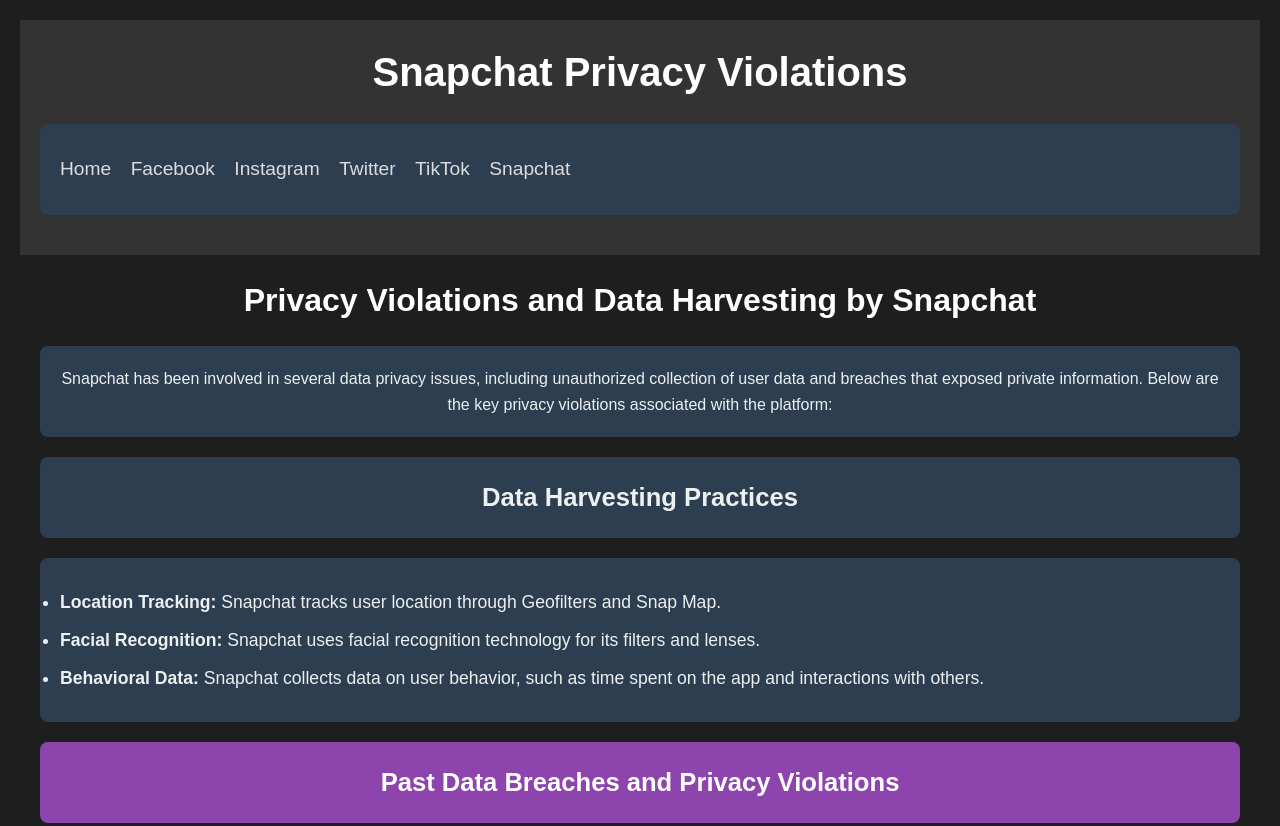
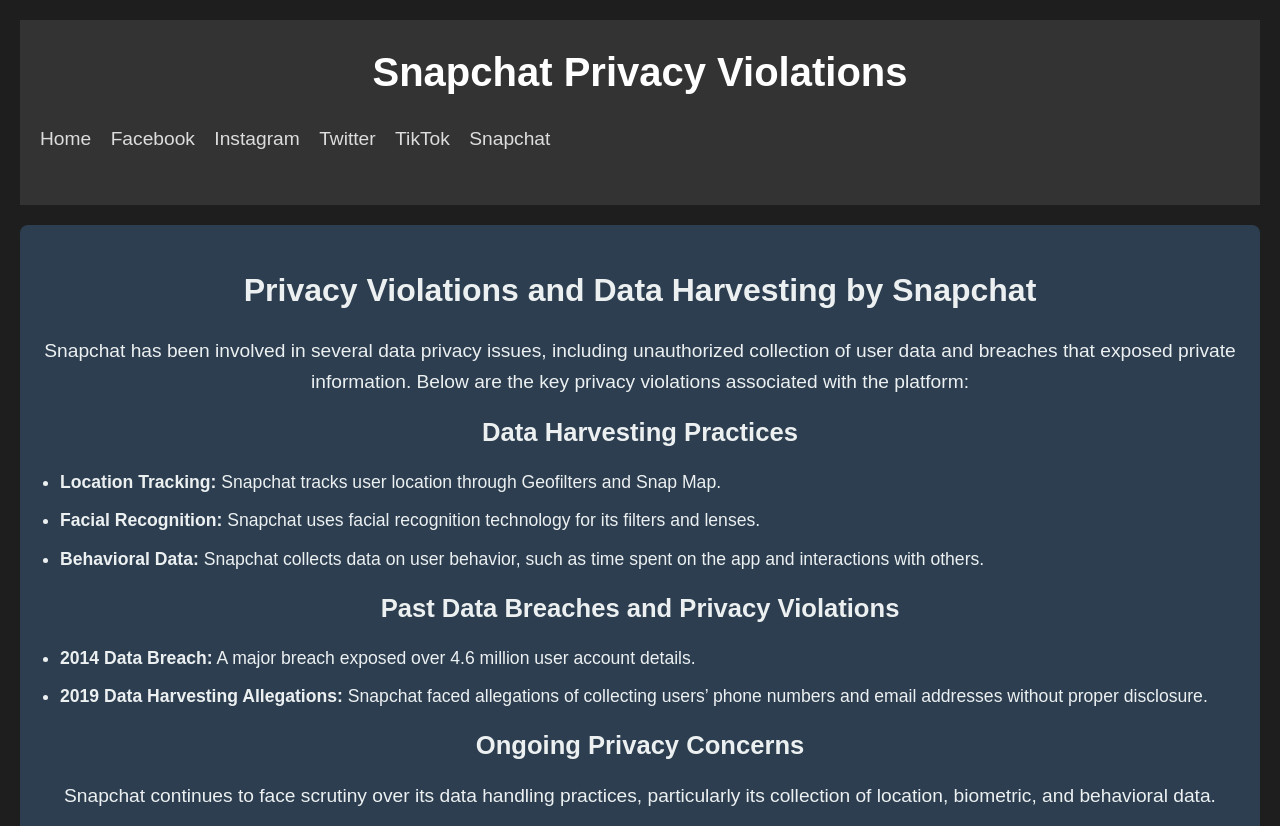
Before and after one commit to sahraq/dataharvesting, a plain HTML site: page snapchat.html in a window 1280 px wide. Shown: the top 826 px of the page. Drawn offline with Linux system fonts and the light colour scheme.

Commit message:
Update style.css

```diff
--- a/style.css
+++ b/style.css
@@ -44,12 +44,6 @@ nav ul li a:hover {
     color: #ffcc00;
 }
 
-/* Container */
-.container {
-    max-width: 1200px;
-    margin: 0 auto;
-}
-
 /* Main Content */
 main {
     margin-top: 20px;
@@ -71,34 +65,70 @@ ul li {
     margin: 10px 0;
 }
 
-/* Colorful Containers for Each Section */
-h3, p, ul {
+/* Colorful Containers for Each Body of Text */
+.container {
     padding: 20px;
     margin: 20px 0;
     border-radius: 8px;
 }
 
-h3 {
-    font-size: 1.6rem;
-    font-weight: bold;
-}
-
-/* Specific container colors */
-h3:nth-of-type(1), p:nth-of-type(1), ul:nth-of-type(1) {
+.container:nth-of-type(1) {
     background-color: #2c3e50;
     color: #ecf0f1;
 }
 
-h3:nth-of-type(2), p:nth-of-type(2), ul:nth-of-type(2) {
+.container:nth-of-type(2) {
     background-color: #8e44ad;
     color: #fff;
 }
 
-h3:nth-of-type(3), p:nth-of-type(3), ul:nth-of-type(3) {
+.container:nth-of-type(3) {
     background-color: #e67e22;
     color: #fff;
 }
 
+.container:nth-of-type(4) {
+    background-color: #16a085;
+    color: #fff;
+}
+
+.container:nth-of-type(5) {
+    background-color: #f39c12;
+    color: #fff;
+}
+
+.container:nth-of-type(6) {
+    background-color: #d35400;
+    color: #fff;
+}
+
+.container:nth-of-type(7) {
+    background-color: #2980b9;
+    color: #fff;
+}
+
+/* Specific text styles inside containers */
+.container h3 {
+    font-size: 1.6rem;
+    font-weight: bold;
+    margin-bottom: 15px;
+}
+
+.container p, .container ul {
+    font-size: 1.2rem;
+    margin-bottom: 15px;
+}
+
+.container ul {
+    list-style-type: disc;
+    padding-left: 20px;
+}
+
+.container ul li {
+    margin-bottom: 8px;
+}
+
+/* Video Container */
 video-container {
     margin: 20px auto;
     text-align: center;
```
